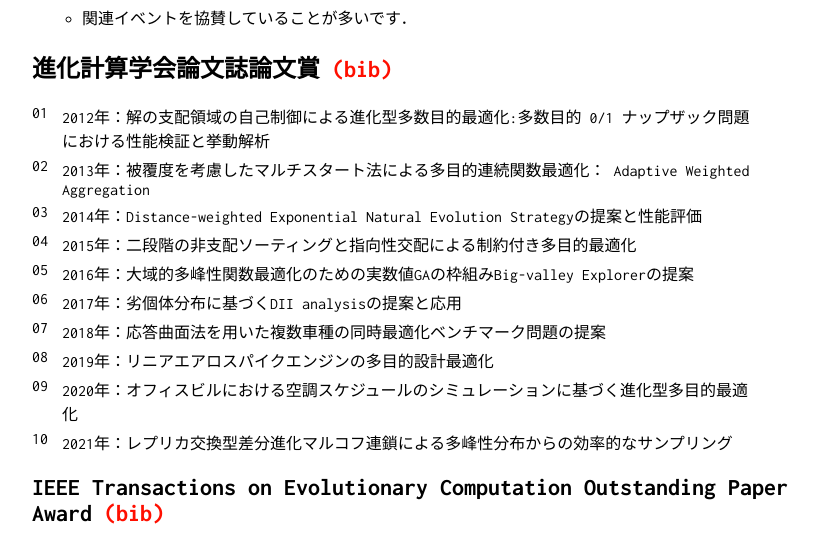
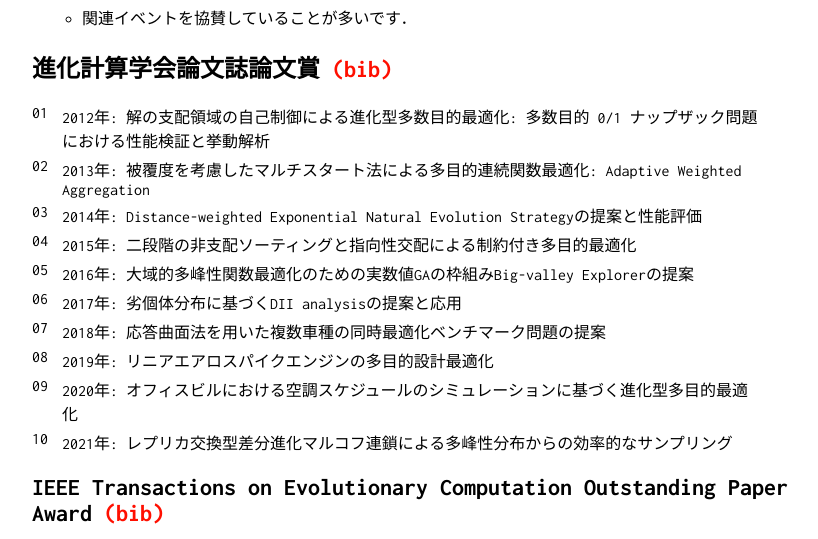
Before and after one commit to tomtkg/tomtkg.github.io, a Jekyll site: the page built from bib.md, in a window 1280 px wide and 900 px high, scrolled down 1210 px. Shown: the part 151-690 px from the top of the window, without its empty margins (228-1046 px from the left). Built offline with Jekyll 4.4.1, drawn with Linux system fonts in a browser that asks for light colours.

Commit message:
Update bib.md

```diff
--- a/bib.md
+++ b/bib.md
@@ -50,16 +50,16 @@ title: Tom TKG's Homepage
     - 関連イベントを協賛していることが多いです．
 
 ## 進化計算学会論文誌論文賞 [(bib)](data/tjpnsec.bib)
-1. 2012年：解の支配領域の自己制御による進化型多数目的最適化:多数目的 0/1 ナップザック問題における性能検証と挙動解析
-1. 2013年：被覆度を考慮したマルチスタート法による多目的連続関数最適化： Adaptive Weighted Aggregation
-1. 2014年：Distance-weighted Exponential Natural Evolution Strategyの提案と性能評価
-1. 2015年：二段階の非支配ソーティングと指向性交配による制約付き多目的最適化
-1. 2016年：大域的多峰性関数最適化のための実数値GAの枠組みBig-valley Explorerの提案
-1. 2017年：劣個体分布に基づくDII analysisの提案と応用
-1. 2018年：応答曲面法を用いた複数車種の同時最適化ベンチマーク問題の提案
-1. 2019年：リニアエアロスパイクエンジンの多目的設計最適化
-1. 2020年：オフィスビルにおける空調スケジュールのシミュレーションに基づく進化型多目的最適化
-1. 2021年：レプリカ交換型差分進化マルコフ連鎖による多峰性分布からの効率的なサンプリング
+1. 2012年: 解の支配領域の自己制御による進化型多数目的最適化: 多数目的 0/1 ナップザック問題における性能検証と挙動解析
+1. 2013年: 被覆度を考慮したマルチスタート法による多目的連続関数最適化: Adaptive Weighted Aggregation
+1. 2014年: Distance-weighted Exponential Natural Evolution Strategyの提案と性能評価
+1. 2015年: 二段階の非支配ソーティングと指向性交配による制約付き多目的最適化
+1. 2016年: 大域的多峰性関数最適化のための実数値GAの枠組みBig-valley Explorerの提案
+1. 2017年: 劣個体分布に基づくDII analysisの提案と応用
+1. 2018年: 応答曲面法を用いた複数車種の同時最適化ベンチマーク問題の提案
+1. 2019年: リニアエアロスパイクエンジンの多目的設計最適化
+1. 2020年: オフィスビルにおける空調スケジュールのシミュレーションに基づく進化型多目的最適化
+1. 2021年: レプリカ交換型差分進化マルコフ連鎖による多峰性分布からの効率的なサンプリング
 
 ## IEEE Transactions on Evolutionary Computation Outstanding Paper Award [(bib)](data/tevc.bib)
 1. Parameter control in evolutionary algorithms
```
